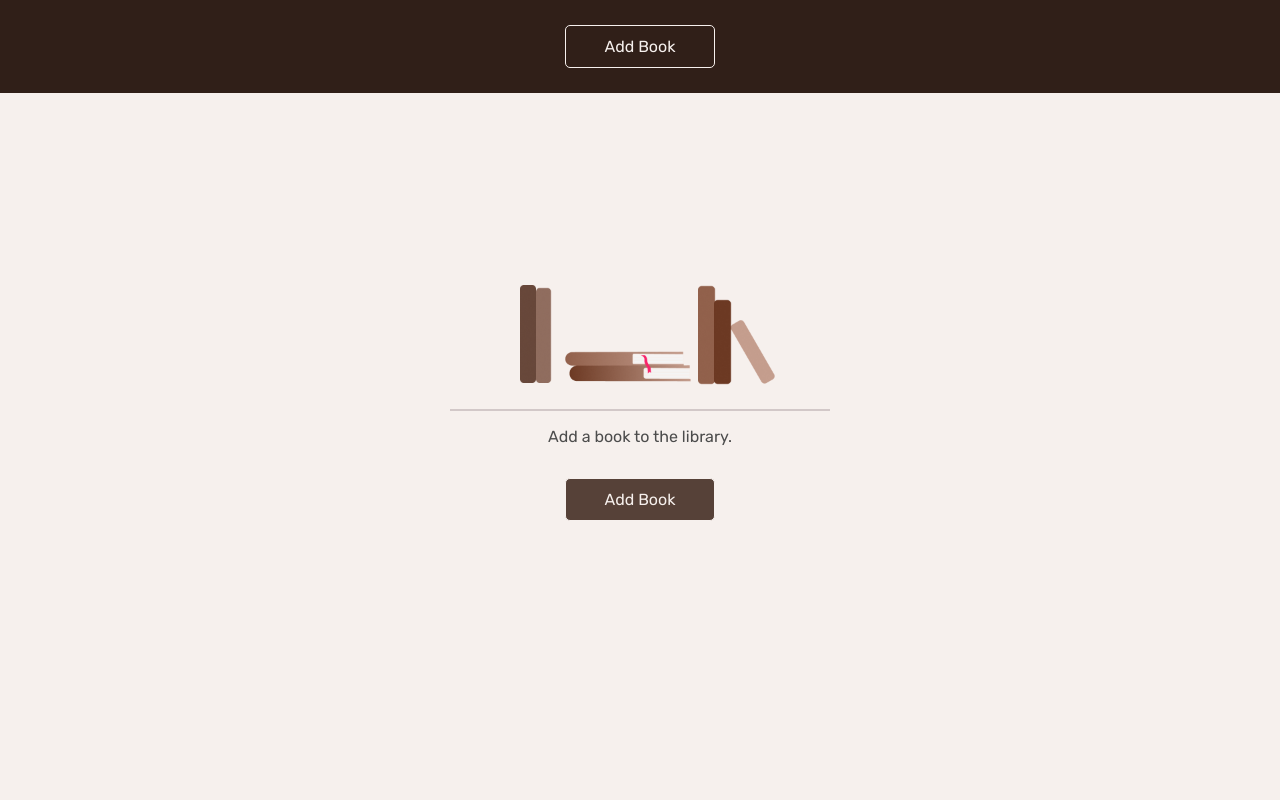
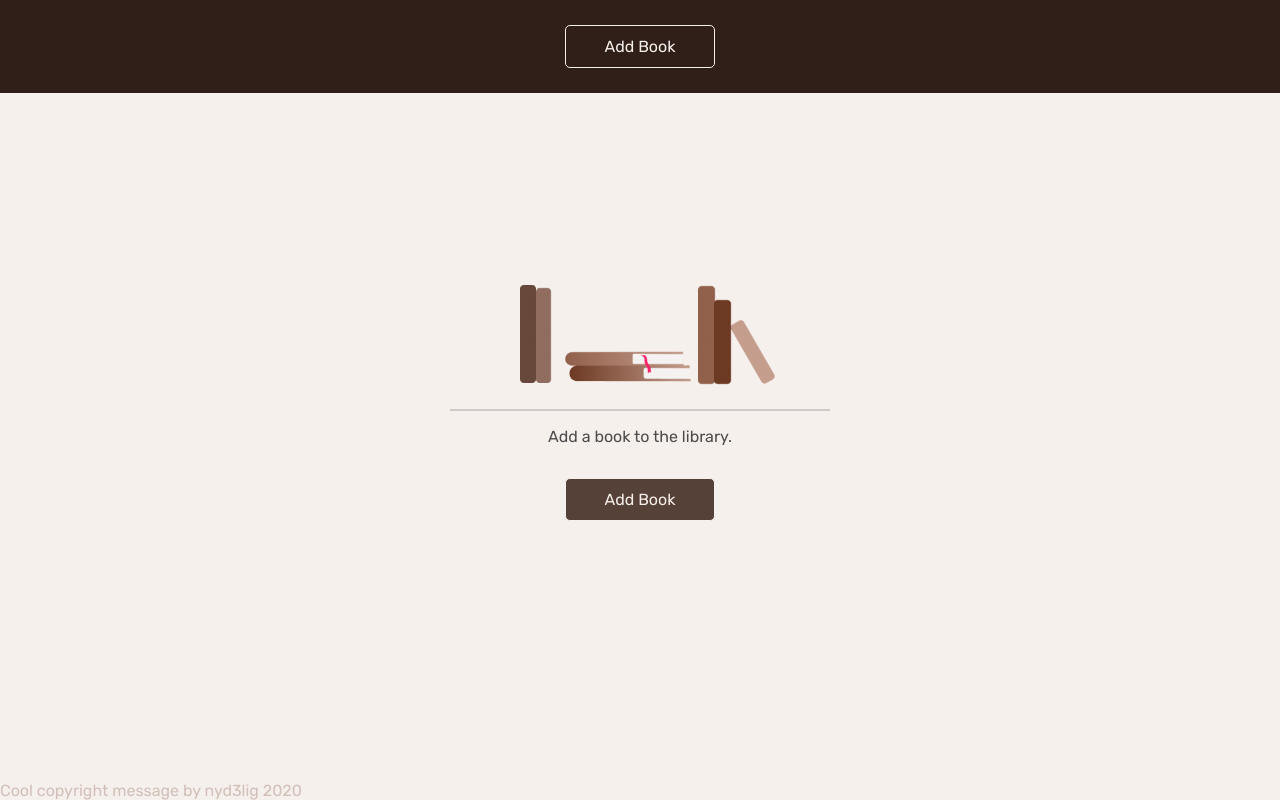
Before and after one commit to nyd3lig/library-app, a plain HTML site: page index.html in a window 1280 px wide. Drawn offline with Linux system fonts and the light colour scheme.

Commit message:
added a cool copyright message, upadated title, and README

```diff
--- a/index.html
+++ b/index.html
@@ -3,7 +3,7 @@
 <head>
     <meta charset="UTF-8">
     <meta name="viewport" content="width=, initial-scale=1.0">
-    <title>Document</title>
+    <title>Library</title>
     <link rel="stylesheet" href="style.css">
     <link rel="preconnect" href="https://fonts.gstatic.com">
     <link href="https://fonts.googleapis.com/css2?family=Rubik&display=swap" rel="stylesheet">
@@ -50,7 +50,7 @@
 
 
     </div>
-
+    <div class="cool-copyright-message">Cool copyright message by    nyd3lig     2020</div>
     <script src="script.js"></script>
 </body>
 
--- a/style.css
+++ b/style.css
@@ -297,3 +297,9 @@ input[type=submit] {
     width: 100%;
     height: 50px;
 }
+
+.cool-copyright-message{
+    position: absolute;
+    bottom: 0;
+    color: #D2BFB7;
+}
```
Also changed, not shown: 1 other file.
